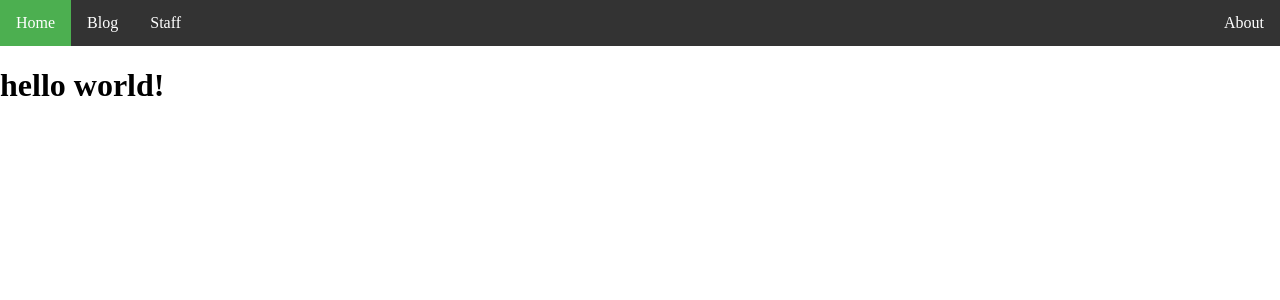
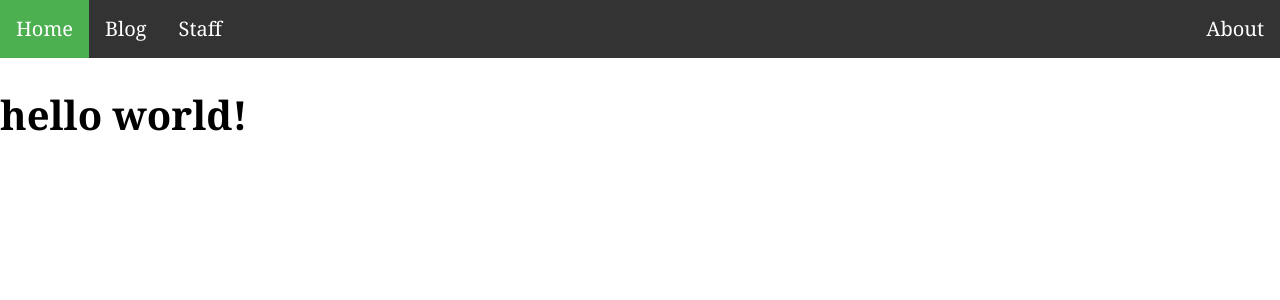
Before and after one commit to Wangyugui2/Wangyugui2.github.io, a Jekyll site: the page built from index.html, in a window 1280 px wide. Shown: the top 300 px of the page. Built offline with Jekyll 4.4.1, drawn with Linux system fonts in a browser that asks for light colours.

Commit message:
添加sass变量

```diff
--- a/_sass/base.scss
+++ b/_sass/base.scss
@@ -1,30 +1,15 @@
-body {margin: 0;}
-
-ul.topnav {
-	list-style-type: none;
+html,
+body {
 	margin: 0;
 	padding: 0;
-	overflow: hidden;
-	background-color: #333;
 }
 
-ul.topnav li { float: left;}
+html {
+	font-family: $root-font-family;
+	font-size: $root-font-size;
+	line-height: $root-line-height;
 
-ul.topnav li a {
-	display: block;
-	color: white;
-	text-align: center;
-	padding: 14px 16px;
-	text-decoration: none;
+	@media (min-width: $large-breakpoint) {
+		font-size: $large-font-size;
+	}
 }
-
-ul.topnav li a:hover:not(.active) {background-color: #111;}
-
-ul.topnav li a.active {background-color: #4CAF50;}
-
-ul.topnav li.right {float: right;}
-
-@media screen and (max-width: 600px){
-	ul.topnav li.right,
-	ul.topnav li {float: none;}
-}
--- /dev/null
+++ b/_sass/layout.scss
@@ -0,0 +1,28 @@
+ul.topnav {
+	list-style-type: none;
+	margin: 0;
+	padding: 0;
+	overflow: hidden;
+	background-color: #333;
+}
+
+ul.topnav li { float: left;}
+
+ul.topnav li a {
+	display: block;
+	color: white;
+	text-align: center;
+	padding: 14px 16px;
+	text-decoration: none;
+}
+
+ul.topnav li a:hover:not(.active) {background-color: #111;}
+
+ul.topnav li a.active {background-color: #4CAF50;}
+
+ul.topnav li.right {float: right;}
+
+@media screen and (max-width: 600px){
+	ul.topnav li.right,
+	ul.topnav li {float: none;}
+}
--- a/assets/css/styles.scss
+++ b/assets/css/styles.scss
@@ -1,5 +1,12 @@
 ---
 ---
 
+$root-font-family: Georgia, serif;
+$root-font-size: 16px;
+$root-line-height: 1.5;
+
+$large-breakpoint: 38em;
+$large-font-size: 20px;
 
 @import "base";
+@import "layout";
```
